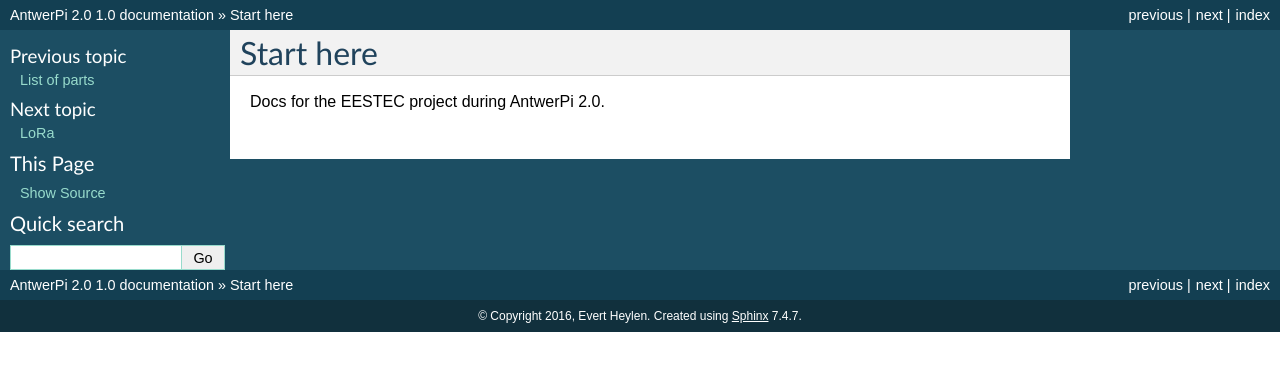
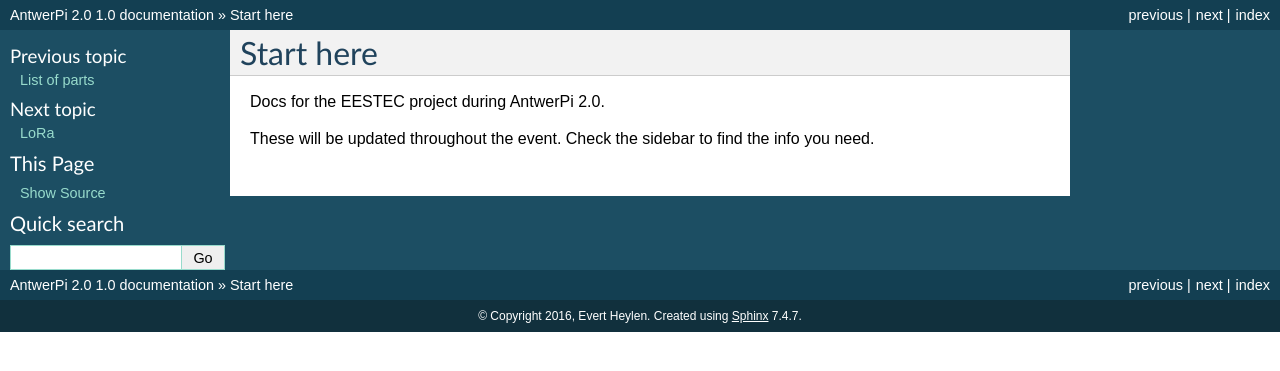
Before and after one commit to eestec-antwerp/AntwerPi2, a Sphinx documentation site: the page built from docs/source/eestec/index.rst, in a window 1280 px wide. Shown: the top 371 px of the page. Built offline with Sphinx 7.4.7, drawn with Linux system fonts in a browser that asks for light colours.

Commit message:
python intro

```diff
--- a/docs/source/eestec/index.rst
+++ b/docs/source/eestec/index.rst
@@ -4,3 +4,5 @@
 ============
 
 Docs for the EESTEC project during AntwerPi 2.0.
+
+These will be updated throughout the event. Check the sidebar to find the info you need.
```
